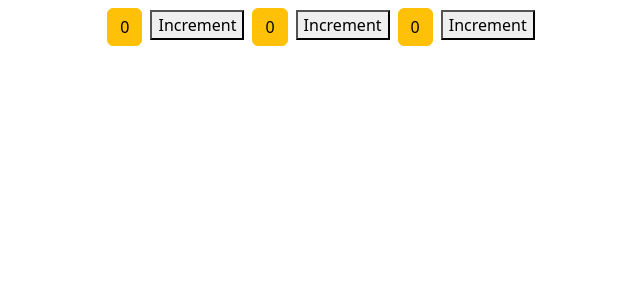
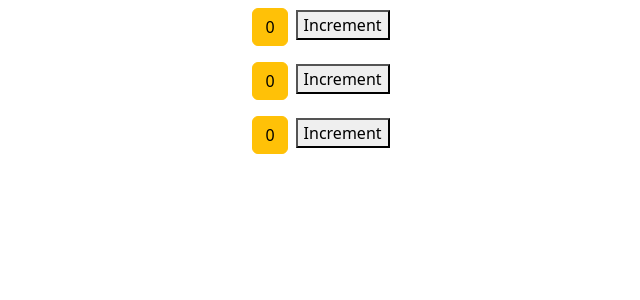
Before and after one commit to refschool/tutoreact, a React (Create React App) app: page / in a window 1280 px wide. Shown: the top 300 px of the page, without its empty margins (323-963 px from the left). Built offline with nearby package versions, Linux system fonts and the light colour scheme.

Commit message:
add div root for counter.jsx

```diff
--- a/src/components/counter.jsx
+++ b/src/components/counter.jsx
@@ -8,6 +8,7 @@ class Counter extends Component {
 
     constructor() {
         super();
+        //une méthode parmis d'autres
         this.handleClick = this.handleClick.bind(this)
     }
     handleClick() {
@@ -18,10 +19,10 @@ class Counter extends Component {
 
     render() {
         return (
-            <>
+            <div>
                 <div className={this.getBtnClasses()}>{this.state.count}</div>
                 <button onClick={this.handleClick}>Increment</button>
-            </>
+            </div>
         )
     }
 
--- a/src/components/counters.jsx
+++ b/src/components/counters.jsx
@@ -3,9 +3,6 @@ import Counter from "./counter";
 
 
 class Counters extends Component {
-
-
-
 
     render() {
 
```
